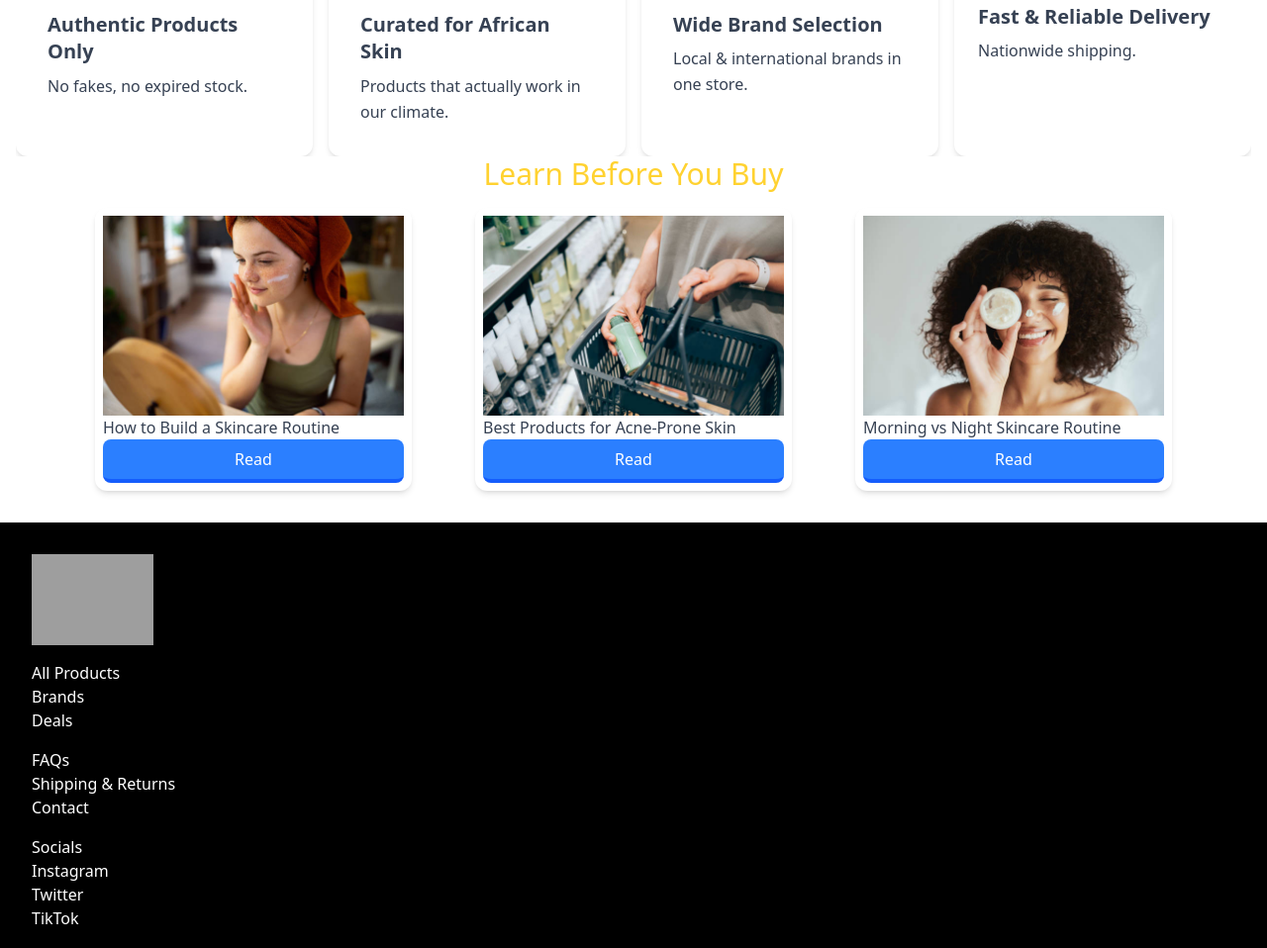
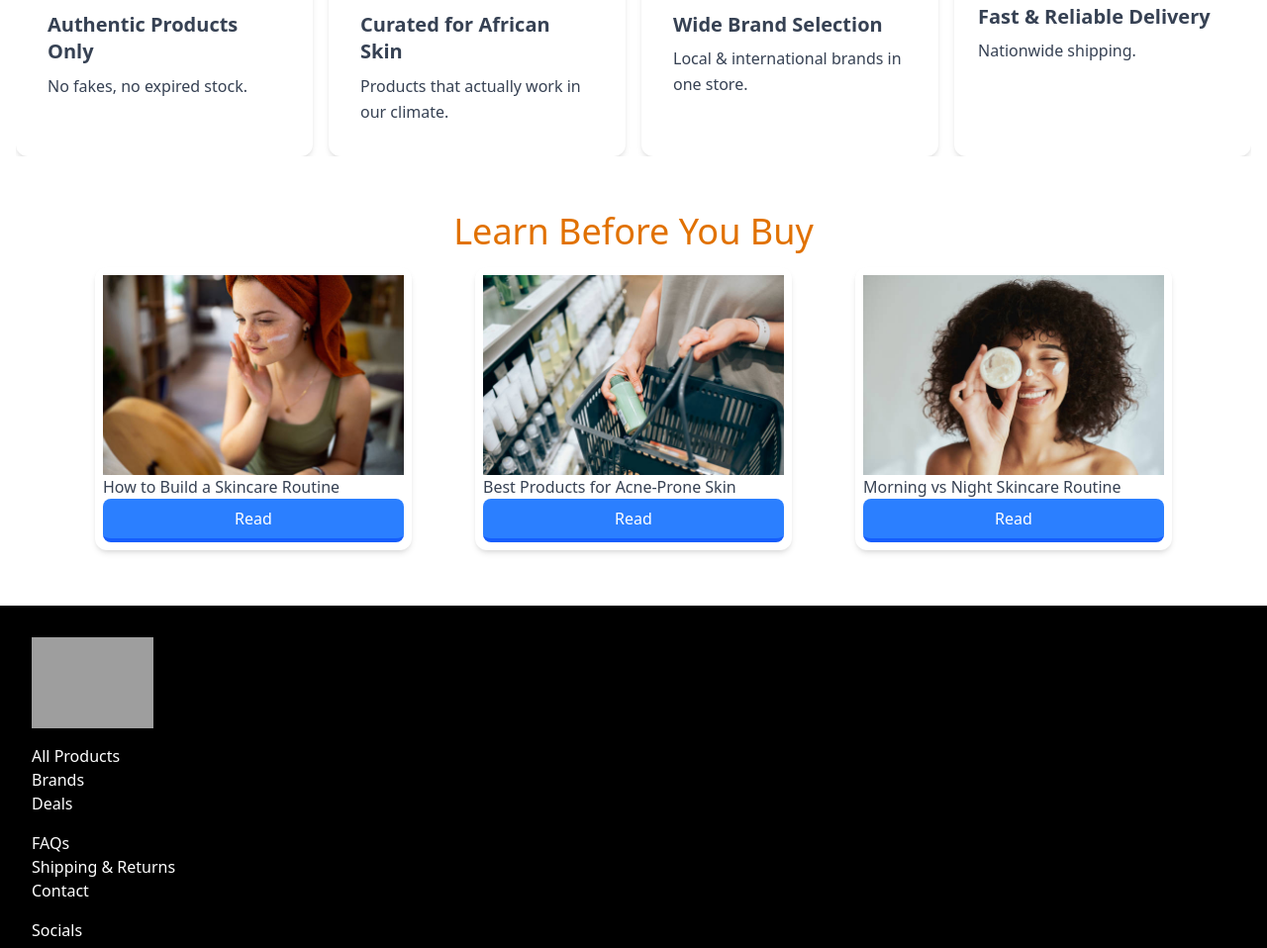
Before and after one commit to neducod/ecom-demo, a website: page index.html in a window 1280 px wide. Shown: the part 2868-3826 px from the top of the page at 99% size. Drawn offline with nearby package versions, Linux system fonts and the light colour scheme; grey boxes are pictures that could not be loaded.

Commit message:
Blog post

```diff
--- a/index.html
+++ b/index.html
@@ -211,8 +211,8 @@
 
 
 
-    <div class="flex flex-col gap-4 justify-center items-center mb-8">
-        <h3 class="text-3xl text-left text-amber-300">Learn Before You Buy</h3>
+    <div class="flex flex-col gap-4 justify-center items-center m-14">
+        <h3 class="text-4xl text-left text-amber-600">Learn Before You Buy</h3>
         <div class="flex flex-col sm:flex-row gap-6 sm:gap-16">
             <div class="relative flex w-80 flex-col rounded-xl bg-white bg-clip-border text-gray-700 shadow-md p-2">
                 <img src="src/assets/gettyimages-1500807050-612x612.jpg" alt="">
@@ -254,7 +254,7 @@
             </ul>
         </div>
     </footer>
-    <div class="bg-[#f4ace9]" style="background-color: #f4ace9;">
+    <div class="bg-[#f4ace9]   bg-[#1d4ed8]">
         <h6 class="text-center text-4xl sm:text-9xl text-pink-200 sm:text-pink-500">Glowé</h6>
         <p class="hidden">Copyright <a href="#">Josephine Jerome</a>  </p>
     </div>
```
Also changed, not shown: src/output.css.
